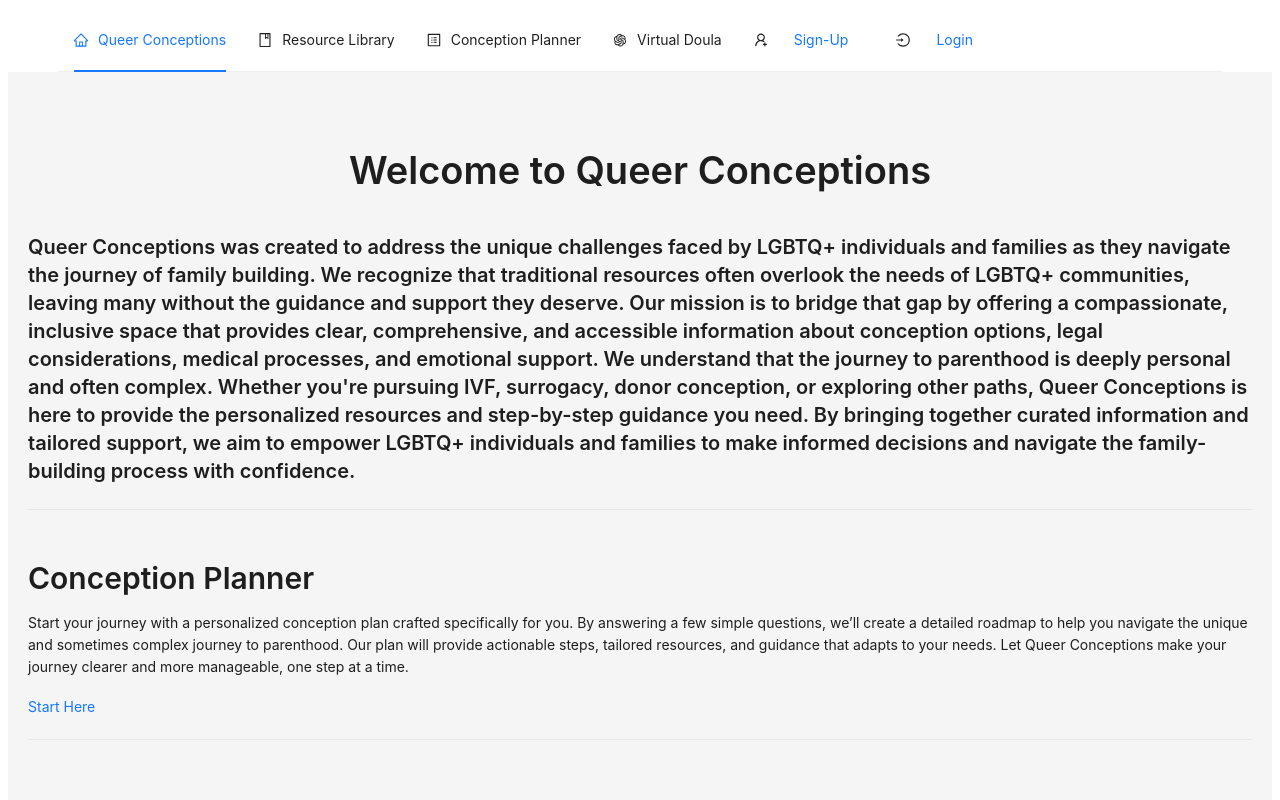
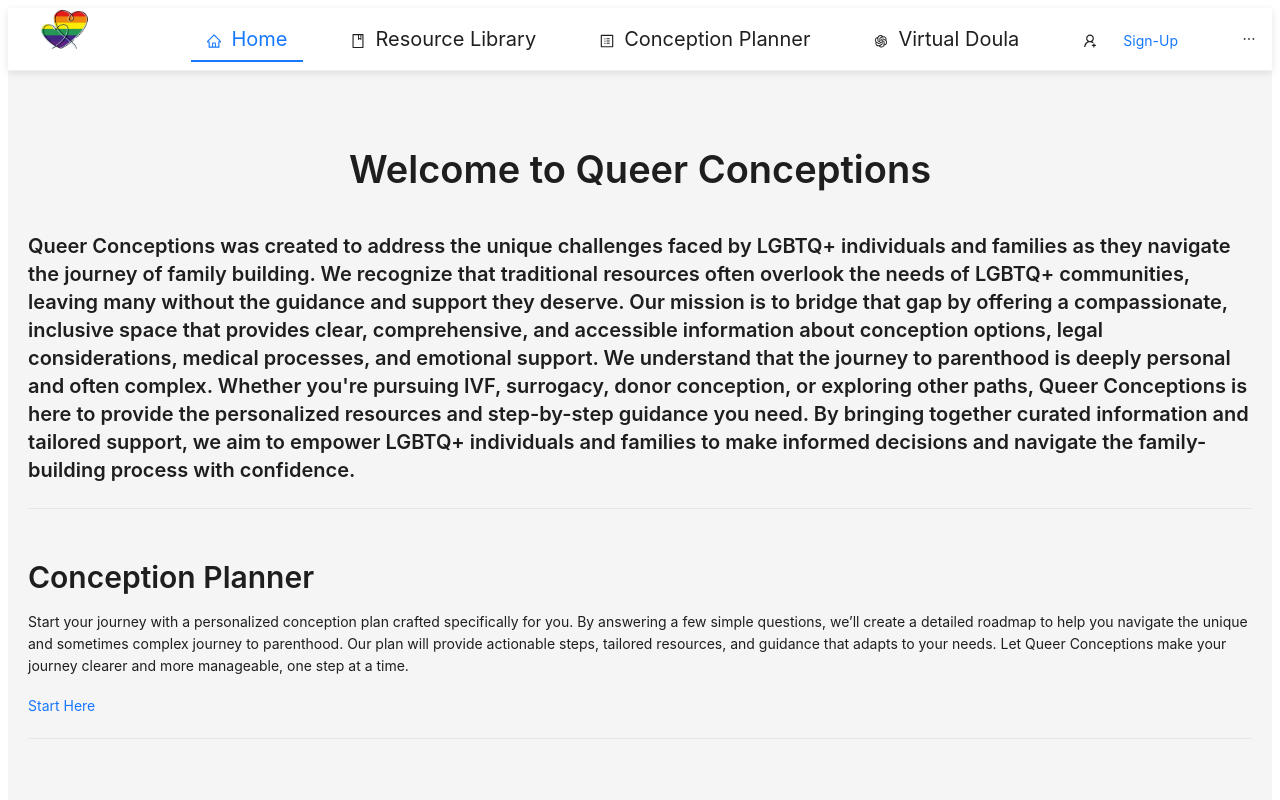
Before and after one commit to MBHunter88/queer_conceptions, a React (Vite) app in the folder client/: page / in a window 1280 px wide. Shown: the top 800 px of the page. Built offline with nearby package versions, Linux system fonts and the light colour scheme.

Commit message:
inline styling for navabar, add logo, increase font size with responsive vw and rem units

```diff
--- a/client/src/components/NavBar.jsx
+++ b/client/src/components/NavBar.jsx
@@ -4,7 +4,7 @@ import LoginModal from './LoginModal';
 import { useUser } from '../context/UserContext';
 import { useNavigate } from 'react-router-dom';
 import SignUpModal from './SignUpModal';
-import { useModal } from '../context/ModalContext'
+import { useModal } from '../context/ModalContext';
 import { Layout, Menu, Button, Avatar, Space } from 'antd';
 import {
   UserOutlined,
@@ -14,80 +14,109 @@ import {
   LogoutOutlined,
   UserAddOutlined,
   ProfileOutlined,
-  OpenAIOutlined
+  OpenAIOutlined,
 } from '@ant-design/icons';
-
-const { Header } = Layout;
 
 const Navbar = () => {
   const { user, logout } = useUser();
   const navigate = useNavigate();
-  const { openSignUpModal, openLoginModal, isSignUpModalOpen, isLoginModalOpen, closeSignUpModal, closeLoginModal } = useModal();
-
+  const {
+    openSignUpModal,
+    openLoginModal,
+    isSignUpModalOpen,
+    isLoginModalOpen,
+    closeSignUpModal,
+    closeLoginModal,
+  } = useModal();
 
   const handleLogout = () => {
-    logout()
-    navigate('/')
-  }
+    logout();
+    navigate('/');
+  };
+
   return (
     <>
-    <Header className="navbar" style={{backgroundColor: "white"}}>
-      {/* Logo image can go here */}
-      <Menu  mode="horizontal" defaultSelectedKeys={['home']} style={{ lineHeight: '64px'}} theme="light">
-        <Menu.Item key="home" icon={<HomeOutlined />}>
+
+      <Menu
+        mode="horizontal"
+        defaultSelectedKeys={['home']}
+        style={{
+          lineHeight: '3.5vw',
+          display: 'flex',
+          alignItems: 'center',
+          justifyContent: 'flex-start',
+          boxShadow: '0 2px 8px rgba(0, 0, 0, 0.1)',
+          position: 'sticky',
+          top: 0,
+          zIndex: 1000,
+        }}
+        theme="light"
+      >
+
+        <Menu.Item key="logo" style={{ marginRight: 'auto', padding: '0 2rem' }}>
           <Link to="/">
-          Queer Conceptions
+            <img
+              src="qclogo.png"
+              alt="Queer Conceptions Logo"
+              style={{
+                height: '3.5vw',
+                width: 'auto',
+                transition: 'transform 0.3s ease',
+              }}
+            />
           </Link>
         </Menu.Item>
-        <Menu.Item key="resources" icon={<BookOutlined />}>
+        <Menu.Item key="home" icon={<HomeOutlined />} style={{ fontSize: '1.25rem', padding: '0 2rem' }}>
+          <Link to="/">Home</Link>
+        </Menu.Item>
+        <Menu.Item key="resources" icon={<BookOutlined />} style={{ fontSize: '1.25rem', padding: '0 2rem' }}>
           <Link to="/resources">Resource Library</Link>
         </Menu.Item>
-        <Menu.Item key='conception-planner' icon={<ProfileOutlined />}>
+        <Menu.Item key="conception-planner" icon={<ProfileOutlined />} style={{ fontSize: '1.25rem', padding: '0 2rem' }}>
           <Link to="/planner">Conception Planner</Link>
         </Menu.Item>
-        <Menu.Item key="profile" icon={<OpenAIOutlined />}>
+        <Menu.Item key="chatbot" icon={<OpenAIOutlined />} style={{ fontSize: '1.25rem', padding: '0 2rem' }}>
           <Link to="/chatbot">Virtual Doula</Link>
         </Menu.Item>
         {user ? (
           <>
-            <Menu.Item key="profile" icon={<UserOutlined />}>
-              <Link to="/profile">Profile</Link>
-            </Menu.Item>
-            <Menu.Item key="logout" icon={<LogoutOutlined />}>
-              <Button type="link" onClick={handleLogout} >
-                Logout
-              </Button>
-            </Menu.Item>
-            <Menu.Item key="welcome" disabled style={{ cursor: 'default' }}>
+            <Menu.Item key="profile" icon={<UserOutlined />} style={{ fontSize: '1.25rem', padding: '0 2rem' }}>
+              <Link to="/profile">
                 <Space>
                   <Avatar>{user.name[0]}</Avatar>
                   Welcome, {user.name}!
                 </Space>
+              </Link>
+            </Menu.Item>
+            <Menu.Item key="logout" icon={<LogoutOutlined />} style={{ fontSize: '1.25rem', padding: '0 2rem' }}>
+              <Button type="link" onClick={handleLogout}>
+                Logout
+              </Button>
             </Menu.Item>
           </>
         ) : (
           <>
-            <Menu.Item key="signup" icon={<UserAddOutlined />}>
+            <Menu.Item key="signup" icon={<UserAddOutlined />} style={{ fontSize: '1.25rem', padding: '0 2rem' }}>
               <Button type="link" onClick={openSignUpModal}>
                 Sign-Up
               </Button>
             </Menu.Item>
-            <Menu.Item key="login" icon={<LoginOutlined />}>
-              <Button type="link" onClick={openLoginModal} >
+            <Menu.Item key="login" icon={<LoginOutlined />} style={{ fontSize: '1.25rem', padding: '0 2rem' }}>
+              <Button type="link" onClick={openLoginModal}>
                 Login
               </Button>
             </Menu.Item>
           </>
         )}
       </Menu>
-    </Header>
 
-    {isSignUpModalOpen && <SignUpModal
-      isSignUpModalOpen={isSignUpModalOpen}
-      closeSignUpModal={closeSignUpModal} />}
-    {isLoginModalOpen && <LoginModal
-     isLoginModalOpen={isLoginModalOpen}
-     closeLoginModal={closeLoginModal}/>}
+      {/* Modals */}
+      {isSignUpModalOpen && (
+        <SignUpModal isSignUpModalOpen={isSignUpModalOpen} closeSignUpModal={closeSignUpModal} />
+      )}
+      {isLoginModalOpen && (
+        <LoginModal isLoginModalOpen={isLoginModalOpen} closeLoginModal={closeLoginModal} />
+      )}
     </>
   );
 };
```
Also changed, not shown: client/public/qclogo.png (added). Lines whose indentation alone changed are shown as unchanged.
